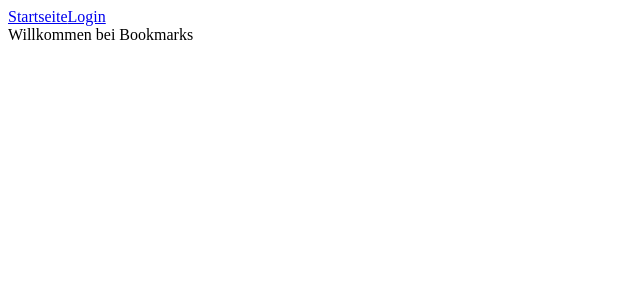
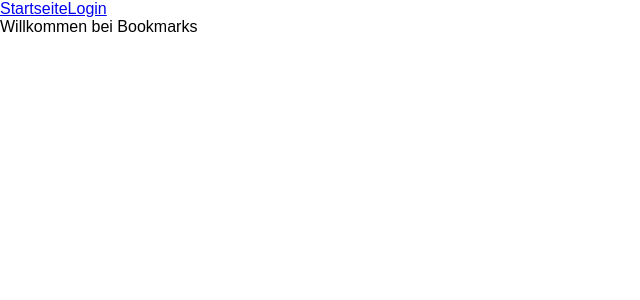
Before and after one commit to alinnert/bookmarks, a React (Create React App) app in the folder ui/: page / in a window 1280 px wide. Shown: the top 300 px of the page, without its empty margins (0-640 px from the left). Built offline with nearby package versions, Linux system fonts and the light colour scheme.

Commit message:
Add first styles to check Sass functionality

```diff
--- a/ui/src/sass/base/elements.scss
+++ b/ui/src/sass/base/elements.scss
@@ -0,0 +1,8 @@
+html {
+  font-family: sans-serif;
+  user-select: none;
+}
+
+body {
+  margin: 0;
+}
```
